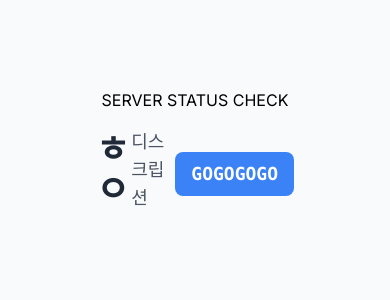
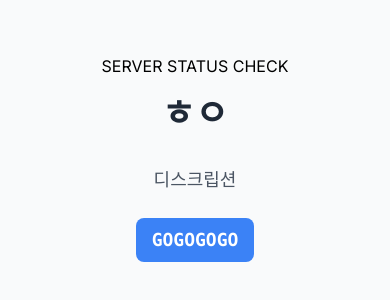
Before and after one commit to 2starwook/HackKU-2024-LOOH, a Next.js app: page / in a window 390 px wide. Shown: the part 264-564 px from the top of the page. Built offline with nearby package versions, Linux system fonts and the light colour scheme.

Commit message:
Minor Stylesheet Update

```diff
--- a/app/layout.tsx
+++ b/app/layout.tsx
@@ -1,21 +1,21 @@
-import './globals.css'
-import { Inter } from 'next/font/google'
+import "./globals.css";
+import { Inter } from "next/font/google";
 
-const inter = Inter({ subsets: ['latin'] })
+const inter = Inter({ subsets: ["latin"] });
 
 export const metadata = {
-  title: 'Create Next App',
-  description: 'Generated by create next app',
-}
+  title: "LooHouse",
+  description: "Leave One Out House Price Estimator",
+};
 
 export default function RootLayout({
   children,
 }: {
-  children: React.ReactNode
+  children: React.ReactNode;
 }) {
   return (
     <html lang="en">
       <body className={inter.className}>{children}</body>
     </html>
-  )
+  );
 }
--- a/app/page.tsx
+++ b/app/page.tsx
@@ -7,7 +7,7 @@ export default function Home() {
   return (
     <main className="flex min-h-screen flex-col items-center justify-center p-24 bg-gray-50 dark:bg-gray-800">
       <Component />
-      <div className="max-w-5xl flex lg:flex-col items-center font-mono text-sm lg:flex-col">
+      <div className="max-w-5xl flex flex-col items-center font-mono text-sm">
         <h1 className="text-4xl font-bold text-gray-800 dark:text-white mb-4 mt-4">
           ㅎㅇ
         </h1>
```
